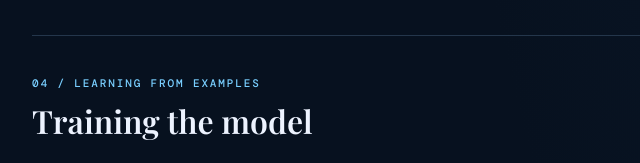
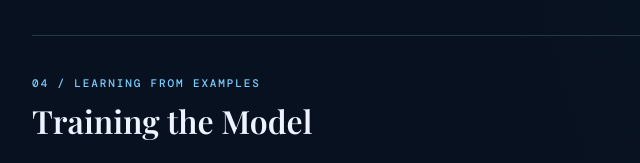
Before and after one commit to roropar/star-galaxy-classifier, a plain HTML site: page index.html in a window 1280 px wide. Shown: the part 4754-4917 px from the top of the page, 207-847 px from the left. Drawn offline with nearby package versions, Linux system fonts and the light colour scheme.

Commit message:
Fix capitalization in 'Training the Model' section
Corrected capitalization in section title and updated related content.

```diff
--- a/index.html
+++ b/index.html
@@ -50,7 +50,7 @@ df = df[df[<span class="str">"class"</span>].isin([<span class="str">"STAR"</spa
 <span class="kw">for</span> x <span class="kw">in</span> filters: histmaker(x)</code></pre></div>
 <div class="gallery" data-gallery="histograms"><h3>Five filters, one at a time</h3><div class="caption">Use the arrows to browse the preliminary star-versus-galaxy histograms.</div><div class="frame"></div><div class="controls"><button class="arrow prev" aria-label="Previous histogram">←</button><span class="counter"></span><button class="arrow next" aria-label="Next histogram">→</button></div><div class="dots"></div></div>
 <p>The histograms looked pretty similar overall, with a lot of overlap in all five filters. In the ultraviolet, green, and red filters, galaxies tended to have higher magnitudes, meaning stars generally appeared a bit brighter in those bands. The near-infrared and infrared histograms looked especially similar, with both groups peaking in the same bin. That made me question how well the model could tell stars and galaxies apart with just one filter.</p></section>
-<section class="section" id="model"><div class="label">04 / Learning from examples</div><h2>Training the model</h2>
+<section class="section" id="model"><div class="label">04 / Learning from examples</div><h2>Training the Model</h2>
 <div class="gallery">
   <h3>Graph of linear and logistic regression</h3>
   <div class="caption">Despite its name, logistic regression is a classification algorithm rather than a regression algorithm.</div>
```
